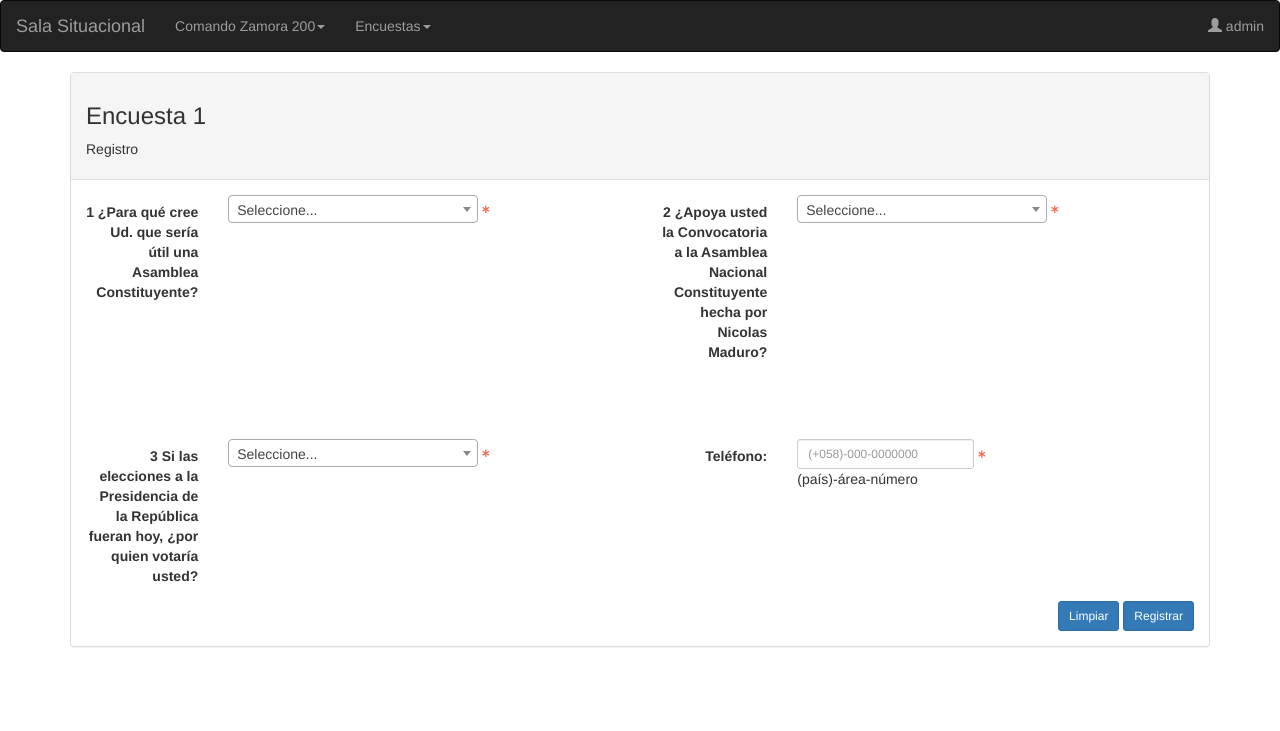
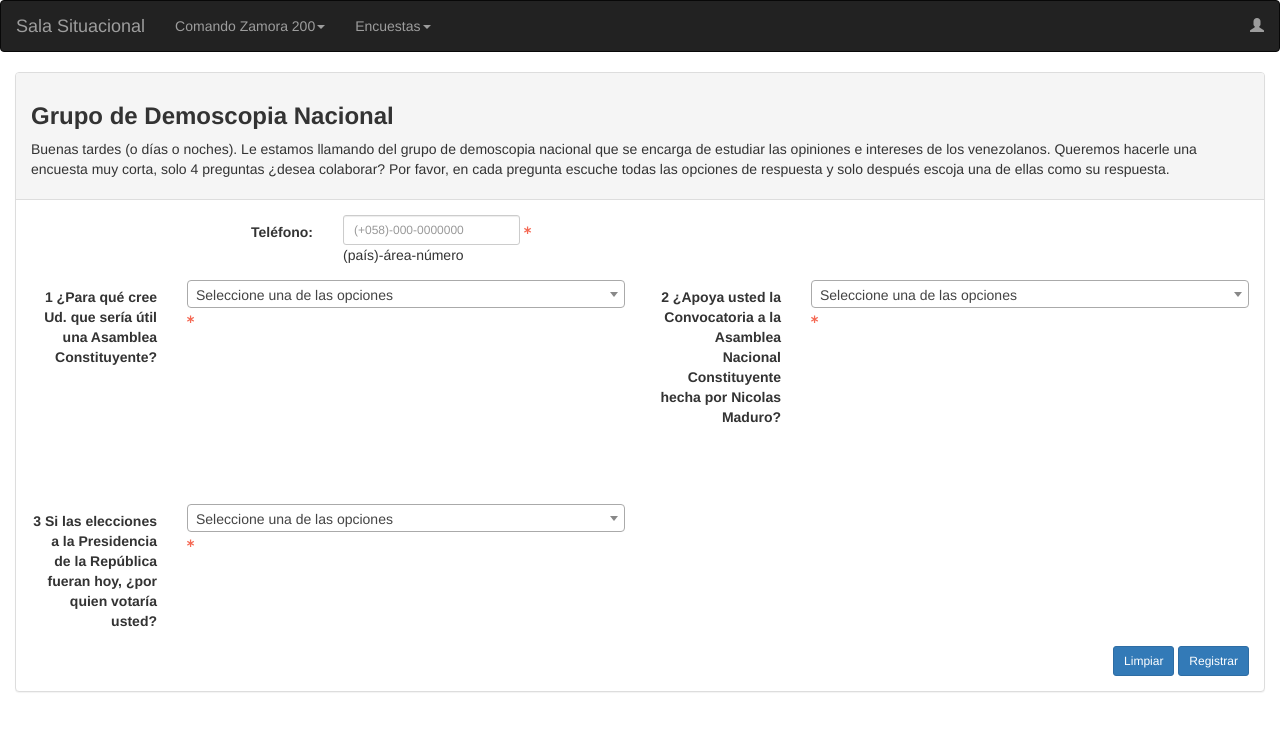
Before and after one commit to elpensadorluis/sala_situacional, a Django app: a page that uses base/templates/base.template.html in a window 1280 px wide. Shown: the top 731 px of the page. Run offline with Django 3.2, Linux system fonts and the light colour scheme; a user stored in the database is signed in; some libraries are stand-ins or nearby versions.

Commit message:
Actualización Frontend

```diff
--- a/base/constant.py
+++ b/base/constant.py
@@ -45,7 +45,7 @@ PREGUNTA2_2 = (
 )
 
 PREGUNTA3 = (
-    ("a",_("Candidato de la Revolución")),
+    ("a",_("Candidato del Oficialismo")),
     ("b",_("Candidato de la Oposición")),
     ("c",_("Candidato Independiente")),
     ("d",_("No votaría")),
--- a/base/templates/base.template.html
+++ b/base/templates/base.template.html
@@ -26,7 +26,7 @@
                 </ul>
                 <ul class="nav navbar-nav navbar-right">
                     <li class="dropdown">
-                    <a class="dropdown-toggle" data-toggle="dropdown" href="#"><span class="glyphicon glyphicon-user"></span> {{ request.user.username }}</a>
+                    <a class="dropdown-toggle" data-toggle="dropdown" href="#"><span class="glyphicon glyphicon-user"></span> {{ request.user.first_name }}</a>
                     <ul class="dropdown-menu">
                         <li><a href="{% url 'password_change' %}"> Cambiar Clave</a></li>
                         <li><a href="{% url 'logout' %}"><span class="glyphicon glyphicon-log-out"></span> Salir</a></li>
@@ -40,12 +40,12 @@
             </div>
         </nav>
 
-        <div class="container">
+        <div class="container-fluid">
             {% block contenido %}
                 {% if request.user.is_authenticated %}
                     <div class="panel panel-default">
                         <div class="panel-heading">
-                            <h3 class="text-center">Bienvenido {{ request.user.username }}</h3>
+                            <h3 class="text-center">Bienvenido {{ request.user.first_name }}</h3>
                         </div>
                         <div class="panel-body">
                             <h4 class="text-center">Proceda a registrar los datos del menú que se habilitó</h4>
--- a/encuesta/forms.py
+++ b/encuesta/forms.py
@@ -6,10 +6,10 @@ from .models import Encuesta1
 class Encuesta1Form(forms.ModelForm):
     pregunta1 = forms.ChoiceField(
         label=_("1 ¿Para qué cree Ud. que sería útil una Asamblea Constituyente?"),
-        choices=(('',_('Seleccione...')),)+PREGUNTA1,
+        choices=(('',_('Seleccione una de las opciones')),)+PREGUNTA1,
         widget=forms.Select(
             attrs={
-                'class': 'form-control select2', 'data-toggle': 'tooltip', 'style':'width:250px;',
+                'class': 'form-control select2', 'data-toggle': 'tooltip', 'style':'width:100%;',
                 'title': _("Seleccione una de las opciones"),
             }
         )
@@ -17,10 +17,10 @@ class Encuesta1Form(forms.ModelForm):
 
     pregunta2 = forms.ChoiceField(
         label=_("2 ¿Apoya usted la Convocatoria a la Asamblea Nacional Constituyente hecha por Nicolas Maduro?"),
-        choices=(('',_('Seleccione...')),)+SI_NO,
+        choices=(('',_('Seleccione una de las opciones')),)+SI_NO,
         widget=forms.Select(
             attrs={
-                'class': 'form-control select2', 'data-toggle': 'tooltip', 'style':'width:250px;',
+                'class': 'form-control select2', 'data-toggle': 'tooltip', 'style':'width:100%;',
                 'title': _("Seleccione una de las opciones"), 'onchange': "__pregunta2(this.value);"
             }
         )
@@ -28,10 +28,10 @@ class Encuesta1Form(forms.ModelForm):
 
     pregunta2_1 = forms.ChoiceField(
         label=_("2.1 Indique la Razón"),
-        choices=(('',_('Seleccione...')),)+PREGUNTA2_1,
+        choices=(('',_('Seleccione una de las opciones')),)+PREGUNTA2_1,
         widget=forms.Select(
             attrs={
-                'class': 'form-control select2', 'data-toggle': 'tooltip', 'style':'width:250px;',
+                'class': 'form-control select2', 'data-toggle': 'tooltip', 'style':'width:100%;',
                 'title': _("Seleccione una de las opciones"),
             }
         ), required=False
@@ -39,10 +39,10 @@ class Encuesta1Form(forms.ModelForm):
 
     pregunta2_2 = forms.ChoiceField(
         label=_("2.2 Indique la Razón"),
-        choices=(('',_('Seleccione...')),)+PREGUNTA2_2,
+        choices=(('',_('Seleccione una de las opciones')),)+PREGUNTA2_2,
         widget=forms.Select(
             attrs={
-                'class': 'form-control select2', 'data-toggle': 'tooltip', 'style':'width:250px;',
+                'class': 'form-control select2', 'data-toggle': 'tooltip', 'style':'width:100%;',
                 'title': _("Seleccione una de las opciones"),
             }
         ), required=False
@@ -50,10 +50,10 @@ class Encuesta1Form(forms.ModelForm):
 
     pregunta3 = forms.ChoiceField(
         label=_("3 Si las elecciones a la Presidencia de la República fueran hoy, ¿por quien votaría usted?"),
-        choices=(('',_('Seleccione...')),)+PREGUNTA3,
+        choices=(('',_('Seleccione una de las opciones')),)+PREGUNTA3,
         widget=forms.Select(
             attrs={
-                'class': 'form-control select2', 'data-toggle': 'tooltip', 'style':'width:250px;',
+                'class': 'form-control select2', 'data-toggle': 'tooltip', 'style':'width:100%;',
                 'title': _("Seleccione una de las opciones"),
             }
         )
--- a/encuesta/templates/encuesta1.registro.html
+++ b/encuesta/templates/encuesta1.registro.html
@@ -3,12 +3,37 @@
 {% block contenido %}
     <div class="panel panel-default">
         <div class="panel-heading">
-            <h3 class="text-left">Encuesta 1</h3>
-            <p class="text-left">Registro</p>
+            <h3 class="text-left"> <strong>Grupo de Demoscopia Nacional</strong></h3>
+            <p class="text-left">
+
+              Buenas tardes (o días o noches). Le estamos llamando del grupo de demoscopia nacional que se encarga de estudiar las opiniones e intereses de los venezolanos.
+              Queremos hacerle una encuesta muy corta, solo 4 preguntas ¿desea colaborar? Por favor, en cada pregunta escuche todas las opciones de respuesta y solo después
+              escoja una de ellas como su respuesta.
+            </p>
         </div>
         <div class="panel-body">
 	        <form action="" role="form" class="form form-horizontal validate-form" method="post" autocomplete="off">
                 {% csrf_token %}
+
+                <div class="row">
+                    <!-- Temporal lineas -->
+                    <div class="col-md-12 col-sm-12 col-xs-12">
+                        <div class="form-group {% if form.telefono.errors %}has-error{% endif %}">
+                            <label class="col-md-3 col-xs-3 col-sm-3 control-label" for="{{ form.telefono.auto_id }}">
+                                {{ form.telefono.label }}
+                            </label>
+                            <div class="col-md-9 col-xs-9 col-sm-9">
+                                <div class="form-inline">
+                                    {{ form.telefono }}
+                                    <i class="ion ion-ios-medical item-requerido"></i>
+                                </div>
+                                {{ form.telefono.help_text }}
+                                {% include 'base.form.errors.html' with form_errors=form.telefono.errors col_title_error='col-sm-2' col_msg_error='col-sm-10' %}
+                            </div>
+                        </div>
+                    </div>
+                    <!-- fin temporal lineas -->
+                </div>
                 <div class="row">
                     <div class="col-md-6 col-sm-6 col-xs-6">
                         <div class="form-group {% if form.pregunta1.errors %}has-error{% endif %}">
@@ -88,21 +113,6 @@
                             </div>
                         </div>
                     </div>
-                    <div class="col-md-6 col-sm-6 col-xs-6">
-                        <div class="form-group {% if form.telefono.errors %}has-error{% endif %}">
-                            <label class="col-md-3 col-xs-3 col-sm-3 control-label" for="{{ form.telefono.auto_id }}">
-                                {{ form.telefono.label }}
-                            </label>
-                            <div class="col-md-9 col-xs-9 col-sm-9">
-                                <div class="form-inline">
-                                    {{ form.telefono }}
-                                    <i class="ion ion-ios-medical item-requerido"></i>
-                                </div>
-                                {{ form.telefono.help_text }}
-                                {% include 'base.form.errors.html' with form_errors=form.telefono.errors col_title_error='col-sm-2' col_msg_error='col-sm-10' %}
-                            </div>
-                        </div>
-                    </div>
                 </div>
 
                 <div class="text-right">
```
Also changed, not shown: encuesta/templates/encuesta1.lista.html (+5 -2 lines), sala_situacional/settings.py (+13 -12 lines), base/migrations/0001_initial.py (added), base/migrations/__init__.py (added), comando_zamora_200/migrations/0001_initial.py (added), comando_zamora_200/migrations/__init__.py (added), db.sqlite3 (added), encuesta/migrations/0001_initial.py (added), encuesta/migrations/__init__.py (added).
